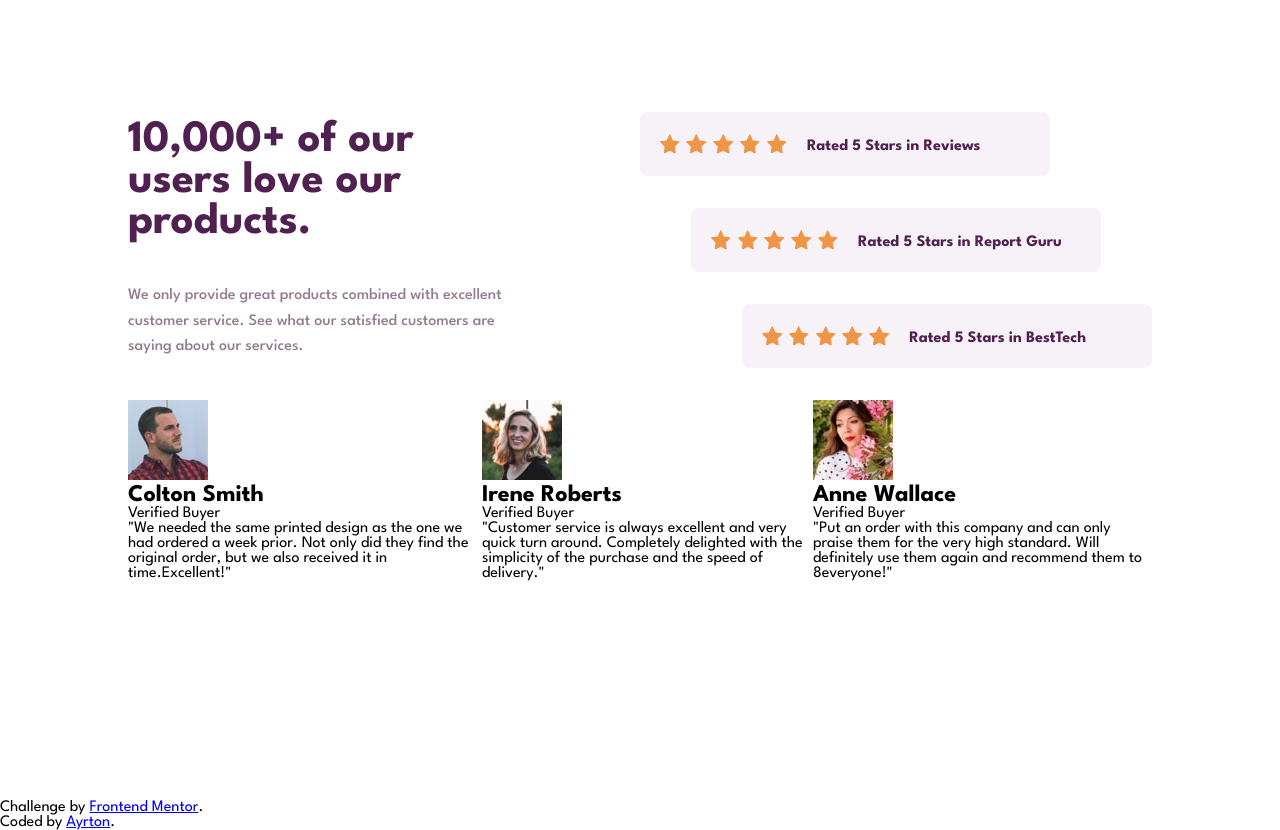
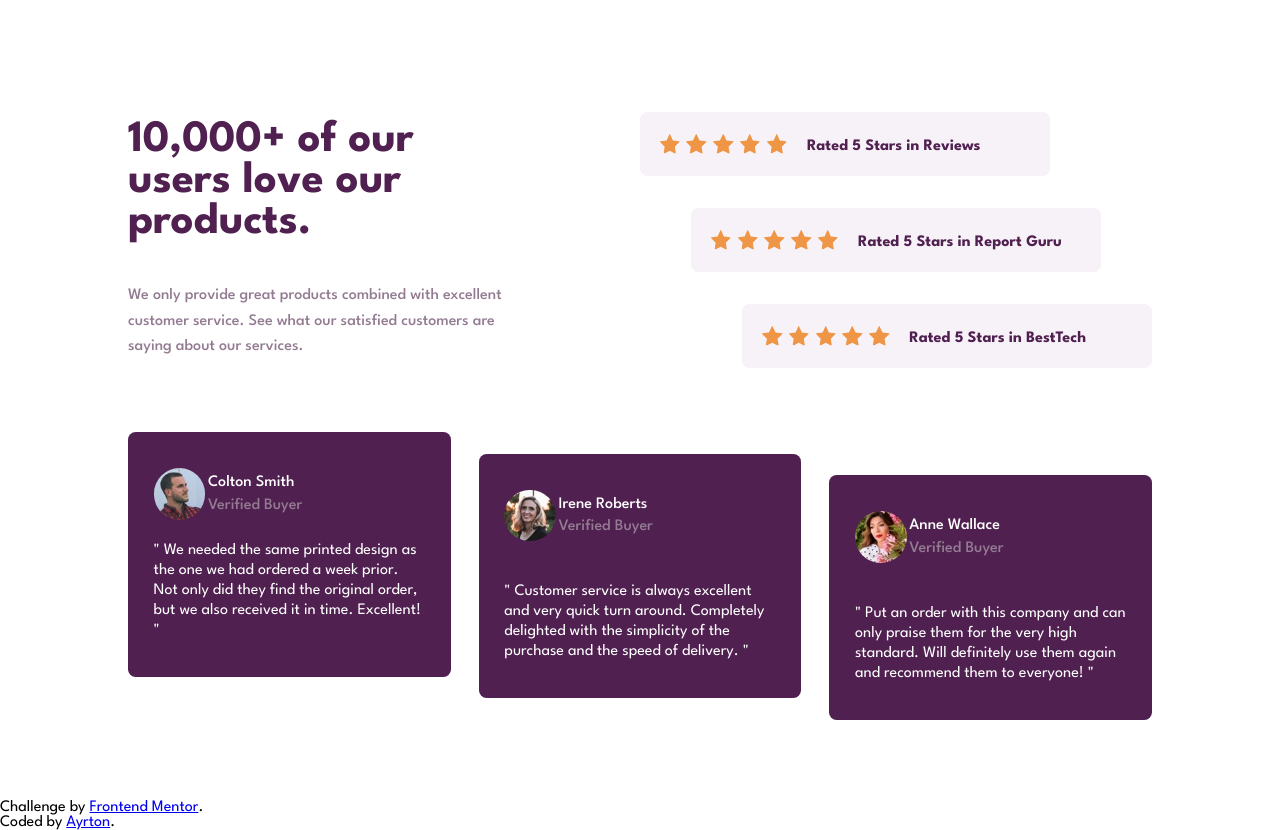
Before and after one commit to ayrtton/social-proof-section, a React (Vite) app: page / in a window 1280 px wide. Built offline with nearby package versions, Linux system fonts and the light colour scheme.

Commit message:
Build the service reviews section

```diff
--- a/src/assets/css/main.css
+++ b/src/assets/css/main.css
@@ -10,18 +10,30 @@ body {
 }
 
 main {
+  display: flex;
   height: 100vh;
+  width: auto;
+  flex-direction: column;
+  justify-content: flex-start;
+  align-items: normal;
+  justify-content: space-between;
   padding: 10vh 10vw;
 }
 main .service-presentation {
   display: flex;
   height: 50%;
+  width: auto;
+  flex-direction: row;
+  justify-content: flex-start;
+  align-items: normal;
 }
 main .service-presentation__text {
+  display: flex;
+  height: auto;
   width: 50%;
-  display: flex;
   flex-direction: column;
   justify-content: space-evenly;
+  align-items: normal;
 }
 main .service-presentation__text-title {
   width: 70%;
@@ -36,19 +48,22 @@ main .service-presentation__text-content {
   font-weight: 500;
 }
 main .service-presentation__rating {
+  display: flex;
+  height: auto;
   width: 50%;
-  display: flex;
   flex-direction: column;
   justify-content: space-evenly;
+  align-items: normal;
 }
 main .service-presentation__rating * {
+  display: flex;
+  height: 20%;
+  width: 80%;
+  flex-direction: row;
+  justify-content: space-evenly;
+  align-items: center;
   background-color: hsl(300, 24%, 96%);
-  width: 80%;
-  height: 20%;
   font-size: clamp(1rem, 1.2vw, 2.3rem);
-  display: flex;
-  align-items: center;
-  justify-content: space-evenly;
   border-radius: 0.6vw;
 }
 main .service-presentation__rating-2 {
@@ -76,5 +91,57 @@ main .service-presentation__rating-text {
 }
 main .service-reviews {
   display: flex;
-  height: 50%;
+  height: 45%;
+  width: auto;
+  flex-direction: row;
+  justify-content: space-between;
+  align-items: normal;
+}
+main .service-reviews .reviewer {
+  display: flex;
+  height: 85%;
+  width: 31.5%;
+  flex-direction: column;
+  justify-content: space-between;
+  align-items: normal;
+  background-color: hsl(300, 43%, 22%);
+  color: hsl(0, 0%, 100%);
+  border-radius: 0.6vw;
+  padding: 4.5vh 2vw;
+}
+main .service-reviews .reviewer:nth-child(2) {
+  align-self: center;
+}
+main .service-reviews .reviewer:nth-child(3) {
+  align-self: self-end;
+}
+main .service-reviews .reviewer__profile {
+  display: flex;
+  height: 30%;
+  width: auto;
+  flex-direction: row;
+  justify-content: space-between;
+  align-items: normal;
+}
+main .service-reviews .reviewer__profile-image {
+  border-radius: 50%;
+}
+main .service-reviews .reviewer__profile-info {
+  display: flex;
+  height: auto;
+  width: 80%;
+  flex-direction: column;
+  justify-content: space-evenly;
+  align-items: normal;
+}
+main .service-reviews .reviewer__profile-name, main .service-reviews .reviewer__profile-description {
+  font-size: clamp(1rem, 1.2vw, 2.3rem);
+  font-weight: 500;
+}
+main .service-reviews .reviewer__profile-description {
+  color: hsl(303, 10%, 53%);
+}
+main .service-reviews .reviewer__text {
+  line-height: 125%;
+  font-size: clamp(1rem, 1.2vw, 2.3rem);
 }/*# sourceMappingURL=main.css.map */
--- a/src/assets/sass/_config.scss
+++ b/src/assets/sass/_config.scss
@@ -13,6 +13,8 @@ $font_weight_01: 400;
 $font_weight_02: 500;
 $font_weight_03: 700;
 
+$default_border_radius: .6vw;
+
 * {
     margin: 0;
     padding: 0;
--- a/src/assets/sass/main.scss
+++ b/src/assets/sass/main.scss
@@ -1,22 +1,19 @@
-@import './config';
+@import './config', './mixins';
 
 body {
     font-family: 'League Spartan', sans-serif;
 }
 
 main {
-    height: 100vh;
+    @include flexbox(100vh, auto, column);
+    justify-content: space-between;
     padding: 10vh 10vw;
 
     .service-presentation {
-        display: flex;
-        height: 50%;
+        @include flexbox(50%);
 
         &__text {
-            width: 50%;
-            display: flex;
-            flex-direction: column;
-            justify-content: space-evenly;
+            @include flexbox(auto, 50%, column, space-evenly);
 
             &-title {
                 width: 70%;
@@ -34,20 +31,13 @@ main {
         }
 
         &__rating {
-            width: 50%;
-            display: flex;
-            flex-direction: column;
-            justify-content: space-evenly;
+            @include flexbox(auto, 50%, column, space-evenly);
 
             * {
+                @include flexbox(20%, 80%, row, space-evenly, center);
                 background-color: $light_grayish_magenta;
-                width: 80%;
-                height: 20%;
                 font-size: $p_font_size;
-                display: flex;
-                align-items: center;
-                justify-content: space-evenly;
-                border-radius: .6vw;
+                border-radius: $default_border_radius;
             }
 
             &-2 {
@@ -81,7 +71,48 @@ main {
     }
 
     .service-reviews {
-        display: flex;
-        height: 50%;
+        @include flexbox(45%, auto, row, space-between);
+
+        .reviewer {
+            @include flexbox(85%, 31.5%, column, space-between);
+            background-color: $very_dark_magenta;
+            color: $white;
+            border-radius: $default_border_radius;
+            padding: 4.5vh 2vw;
+
+            &:nth-child(2) {
+                align-self: center;
+            }
+
+            &:nth-child(3) {
+                align-self: self-end;
+            }
+
+            &__profile {
+                @include flexbox(30%, auto, row, space-between);
+
+                &-image {
+                    border-radius: 50%;
+                }
+
+                &-info {
+                    @include flexbox(auto, 80%, column, space-evenly);
+                }
+
+                &-name, &-description {
+                    font-size: $p_font_size;
+                    font-weight: $font_weight_02;
+                }
+
+                &-description {
+                    color: $dark_grayish_magenta;
+                }
+            }
+
+            &__text {
+                line-height: 125%;
+                font-size: $p_font_size;
+            }
+        }
     }
 }
--- a/src/components/Main.jsx
+++ b/src/components/Main.jsx
@@ -47,32 +47,38 @@ function Main() {
                 <div className="reviewer">
                     <div className="reviewer__profile">
                         <img className="reviewer__profile-image" src={colton} alt="Colton image" />
+                        <div className="reviewer__profile-info">
                             <h2 className="reviewer__profile-name">Colton Smith</h2>
                             <span className="reviewer__profile-description">Verified Buyer</span>
                         </div>
-                    <p className="reviewer__text">{'"'}We needed the same printed design as the one we had
+                    </div>
+                    <p className="reviewer__text">{'"'} We needed the same printed design as the one we had
                     ordered a week prior. Not only did they find the original order, but we also received
-                    it in time.Excellent!{'"'}</p>
+                    it in time. Excellent! {'"'}</p>
                 </div>
                 <div className="reviewer">
                     <div className="reviewer__profile">
                         <img className="reviewer__profile-image" src={irene} alt="Irene image" />
+                        <div className="reviewer__profile-info">
                             <h2 className="reviewer__profile-name">Irene Roberts</h2>
                             <span className="reviewer__profile-description">Verified Buyer</span>
                         </div>
-                    <p className="reviewer__text">{'"'}Customer service is always excellent and very quick
+                    </div>
+                    <p className="reviewer__text">{'"'} Customer service is always excellent and very quick
                     turn around. Completely delighted with the simplicity of the purchase and the speed of
-                    delivery.{'"'}</p>
+                    delivery. {'"'}</p>
                 </div>
                 <div className="reviewer">
                     <div className="reviewer__profile">
                         <img className="reviewer__profile-image" src={anne} alt="Anne image" />
+                        <div className="reviewer__profile-info">
                             <h2 className="reviewer__profile-name">Anne Wallace</h2>
                             <span className="reviewer__profile-description">Verified Buyer</span>
                         </div>
-                    <p className="reviewer__text">{'"'}Put an order with this company and can only praise
+                    </div>
+                    <p className="reviewer__text">{'"'} Put an order with this company and can only praise
                     them for the very high standard. Will definitely use them again and recommend them to
-                    8everyone!{'"'}</p>
+                    everyone! {'"'}</p>
                 </div>
             </div>
         </main>
```
Also changed, not shown: src/assets/sass/_mixins.scss (added, +9 -0 lines), 1 other file (tests, documents, lock files or other folders). Lines whose indentation alone changed are shown as unchanged.
